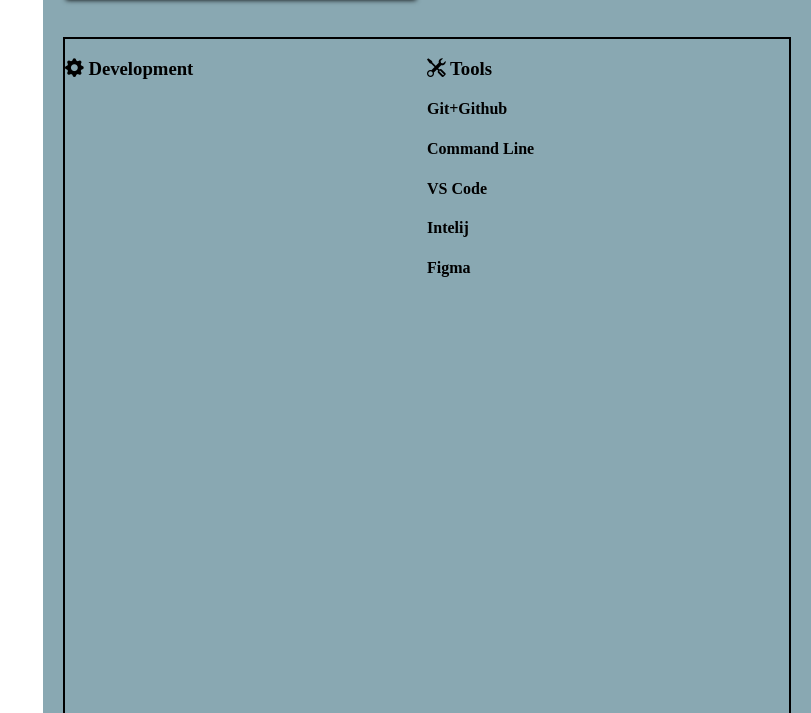
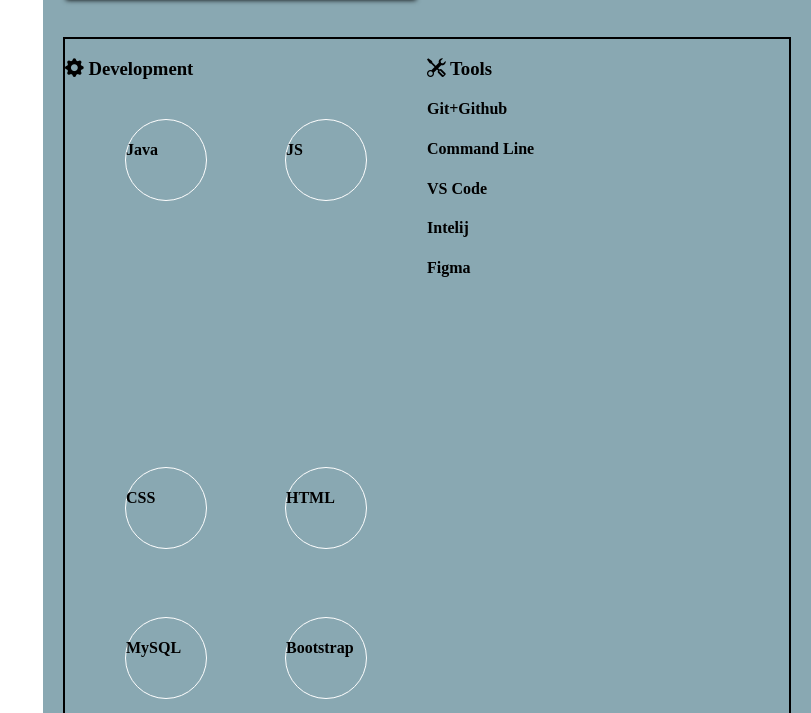
Before and after one commit to Dev-Dolawatta/myUpdateWeb, a plain HTML site: page index.html in a window 1280 px wide. Shown: the part 1947-2660 px from the top of the page, without its empty margins (469-1280 px from the left). Drawn offline with nearby package versions, Linux system fonts and the light colour scheme; a web font is replaced by a local one.

Commit message:
style skills grid col1

```diff
--- a/index.html
+++ b/index.html
@@ -172,12 +172,24 @@
                         <i class="bi bi-gear-fill"></i>
                     Development
                     </h3>
-                    <div></div>
-                    <div></div>
-                    <div></div>
-                    <div></div>
-                    <div></div>
-                    <div></div>
+                    <div id="cicle1">
+                        <h4>Java</h4>
+                    </div>
+                    <div id="cicle2">
+                        <h4>JS</h4>
+                    </div>
+                    <div id="cicle3">
+                        <H4>CSS</H4>
+                    </div>
+                    <div id="cicle4">
+                        <h4>HTML</h4>
+                    </div>
+                    <div id="cicle5">
+                        <h4>MySQL</h4>
+                    </div>
+                    <div id="cicle6">
+                        <h4>Bootstrap</h4>
+                    </div>
                 </div>
                 <div class="col2">
                     <h3>
--- a/style.css
+++ b/style.css
@@ -392,3 +392,44 @@
     grid-template-columns: repeat(2,1fr);
     border: black 2px solid;
 }
+/*col1*/
+.col1{
+    position: relative;
+}
+.col1>div{
+    width: 80px;
+    aspect-ratio: 1/1;
+    border-radius: 100%;
+    background: transparent;
+    border: white 1px solid;
+}
+#cicle1{
+    position: absolute;
+    left: 60px;
+    top: 80px;
+}
+#cicle2{
+    position: absolute;
+    right:60px;
+    top: 80px;
+}
+#cicle3{
+    position: absolute;
+    left: 60px;
+    bottom: 210px;
+}
+#cicle4{
+    position: absolute;
+    bottom: 210px;
+    right: 60px;
+}
+#cicle5{
+    position: absolute;
+    bottom:60px;
+    left:60px;
+}
+#cicle6{
+    position: absolute;
+    bottom: 60px;
+    right:60px;
+}
```
